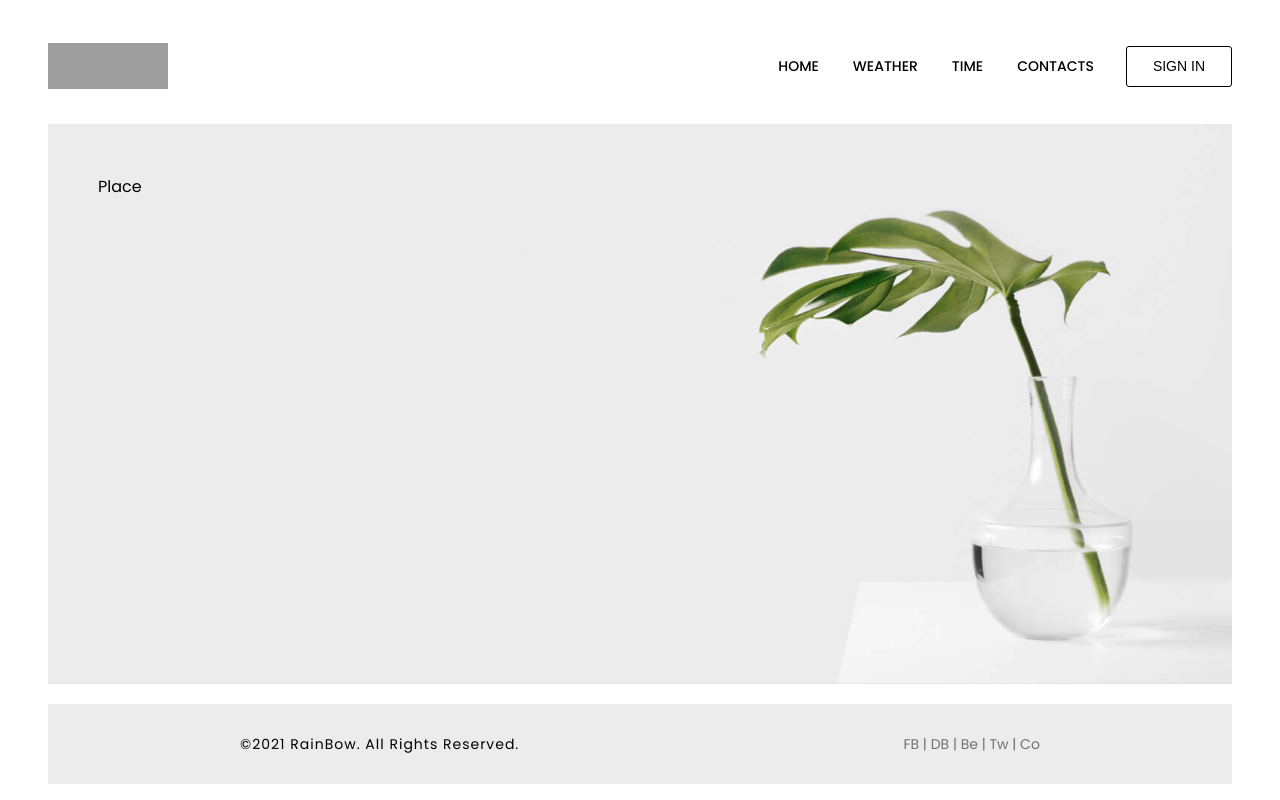
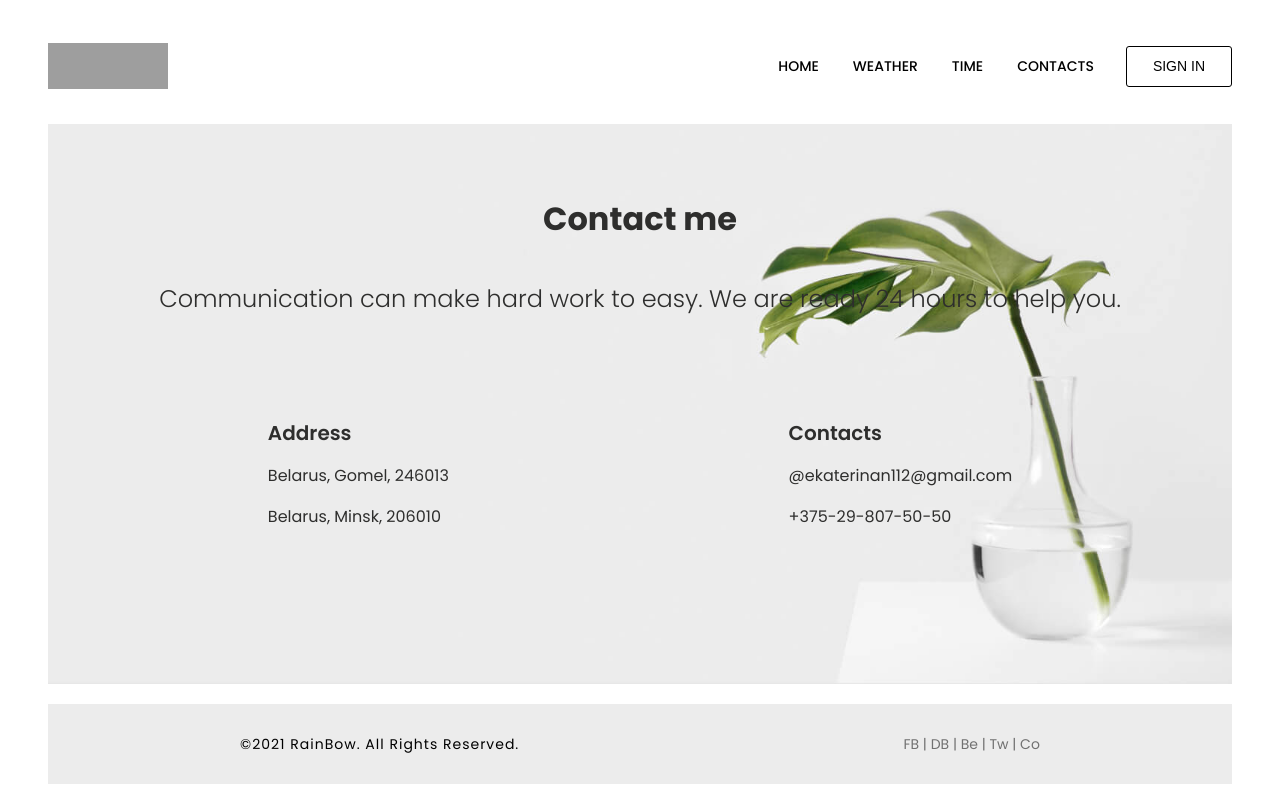
Before and after one commit to Ekaterina112/weather_app, a Next.js app: page /contacts in a window 1280 px wide. Built offline with nearby package versions, Linux system fonts and the light colour scheme; grey boxes are pictures that could not be loaded.

Commit message:
add dynamic page, but forecast for a week is not free....

```diff
--- a/pages/contacts.js
+++ b/pages/contacts.js
@@ -1,8 +1,28 @@
 import {MainLayout} from "../components/MainLayout";
 import React from "react";
+import styles from "../styles/contacts.module.css"
 
 export default function Contacts() {
     return <MainLayout>
-        Place
+        <div className={styles.contactContainer}>
+                <h1>Contact me</h1>
+                <h3>
+                    Communication can make hard work to easy. We are ready 24 hours to help you.
+                </h3>
+            <div className={styles.informBlock}>
+                <div className={styles.address}>
+                    <h3>Address</h3>
+                    <p>Belarus, Gomel, 246013 </p>
+                    <p>Belarus, Minsk, 206010</p>
+                </div>
+                <div className={styles.contacts}>
+                    <h3>Contacts</h3>
+                    <p>@ekaterinan112@gmail.com</p>
+                    <p>+375-29-807-50-50</p>
+                </div>
+            </div>
+
+        </div>
+
     </MainLayout>
 }
--- /dev/null
+++ b/styles/contacts.module.css
@@ -0,0 +1,28 @@
+.contactContainer{
+    display: flex;
+    flex-direction: column;
+    align-items: center;
+    width: 100%;
+    color: #2e2e2d;
+
+}
+.contactContainer h3 {
+    font-size: 24px;
+    font-weight: 300;
+    line-height: 20px;
+}
+.informBlock {
+    display: flex;
+    flex-direction: row;
+    flex-wrap: wrap;
+    margin-top: 70px;
+    width: 100%;
+    justify-content: space-around;
+}
+.informBlock h3 {
+    font-size: 20px;
+    font-weight: 600;
+    line-height: 20px;
+}
+.address {}
+.contacts {}
```
Also changed, not shown: pages/weather.js (+9 -3 lines), pages/weatherForAWeek/[id].js (added, +21 -0 lines).
